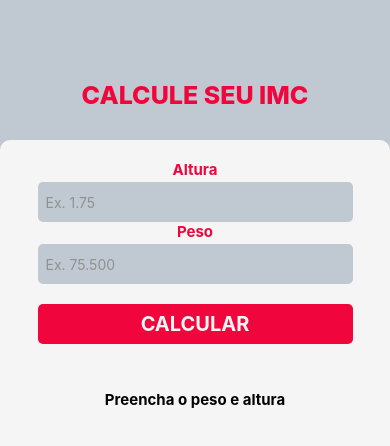
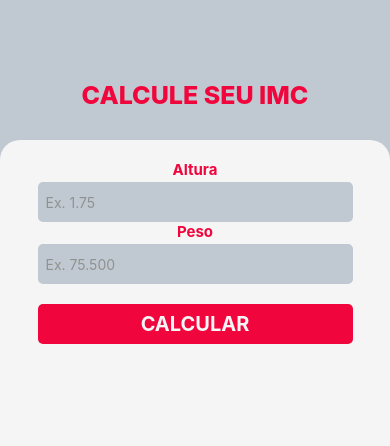
Before and after one commit to LucasPrado96/React-native-imc-calculator, a React Native app: screen / in a window 390 px wide. Shown: the top 446 px of the page. Built offline with nearby package versions, Linux system fonts and the light colour scheme.

Commit message:
Refatoramento da renderização dos components do Form

```diff
--- a/src/components/Form/Result/index.jsx
+++ b/src/components/Form/Result/index.jsx
@@ -10,19 +10,16 @@ export default function ResultImc(props) {
 
   return (
     <View style={styles.viewContainer}>
-      {
-     props.ImcResult &&  props.ImcResult.length !== '' ?
-        <View style={styles.boxButton}>
-          <TouchableOpacity onPress={onShare} style={styles.button}>
-            <Text style={styles.textButtonShare}>Share</Text>
-          </TouchableOpacity>
-        </View>
-         :
-        <View/>
-      }
+      <View style={styles.boxButton}>
 
-      <Text style={styles.textButton}>{props.MessageResult}</Text>
-      <Text style={styles.imc}>{props.ImcResult}</Text>
+        <Text style={styles.textButton}>{props.MessageResult}</Text>
+        <Text style={styles.imc}>{props.ImcResult}</Text>
+
+        <TouchableOpacity onPress={onShare} style={styles.button}>
+          <Text style={styles.textButtonShare}>Compartilhar</Text>
+        </TouchableOpacity>
+
+      </View>
     </View>
   );
 }
--- a/src/components/Form/Result/style.js
+++ b/src/components/Form/Result/style.js
@@ -9,18 +9,19 @@ const styles = StyleSheet.create({
         alignItems: 'center',
     },
     textButton:{
-        fontSize: 15,
+        fontSize: 25,
         fontWeight: 700,
         color: 'black',
     },
     imc: {
-        fontSize: 25,
+        fontSize: 35,
         fontWeight: 800,
         color: 'black',
     },
     boxButton:{
         display: 'flex',
-
+        justifyContent: 'center',
+        alignItems: 'center',
         width: '100%',
         marginBottom: 20,
     },
@@ -31,10 +32,10 @@ const styles = StyleSheet.create({
         alignItems: 'center',
         borderRadius: 5,
         padding: 10,
-        paddingHorizontal: 50,
+        paddingHorizontal: 40,
     },
     textButtonShare:{
-        fontSize: 14,
+        fontSize: 18,
         fontWeight: 800,
         color: '#fff'
     },
--- a/src/components/Form/index.jsx
+++ b/src/components/Form/index.jsx
@@ -1,72 +1,74 @@
-import { View, Text, TextInput, TouchableOpacity, Keyboard, Pressable } from 'react-native';
+import {
+  View,
+  Text,
+  TextInput,
+  TouchableOpacity,
+  Keyboard,
+  Pressable,
+} from "react-native";
 
-import { useState } from 'react';
-import ResultImc from './Result';
-import style from './style'
-
+import { useState } from "react";
+import ResultImc from "./Result";
+import style from "./style";
 
 export default function FormImg() {
-    const [height, setHeight] = useState('');
-    const [weight, setWeight] = useState('');
-    const [imc, setImc] = useState('');
-    const [messageResultImc, setMessageResult] = useState("Preencha o peso e altura");
-    const [buttonText, setButtontext] = useState('CALCULAR');
-    const [ errorMessage, setErrorMessage] = useState(null)
-
-
+  const [height, setHeight] = useState("");
+  const [weight, setWeight] = useState("");
+  const [imc, setImc] = useState("");
+  const [messageResultImc, setMessageResult] = useState(
+    "Preencha o peso e altura"
+  );
+  const [buttonText, setButtontext] = useState("CALCULAR");
+  const [errorMessage, setErrorMessage] = useState(null);
 
   function imcCalculator() {
-        let heightFormated = height.replace(',', '.')
-        let weightFormated = weight.replace(',', '.')
-        return setImc((weightFormated /(heightFormated * heightFormated)).toFixed(2));
-
+    let heightFormated = height.replace(",", ".");
+    let weightFormated = weight.replace(",", ".");
+    return setImc(
+      (weightFormated / (heightFormated * heightFormated)).toFixed(2)
+    );
   }
 
-    function verificationIfInputIsNull(){
-        if(imc == ''){
-
-            setErrorMessage("Campo Obrigatório*")
-
+  function verificationIfInputIsNull() {
+    if (imc == "") {
+      setErrorMessage("Campo Obrigatório*");
     }
   }
 
-    function ShowImc(){
-        if(height !== '' && weight !== ''){
+  function ShowImc() {
+    if (height !== "" && weight !== "") {
       imcCalculator();
-            setMessageResult('Seu IMC é: ');
-            setButtontext('CALCULAR NOVAMENTE');
-            setWeight('');
-            setHeight('');
-            setErrorMessage(null)
-            return;
+      setMessageResult("Seu IMC é: ");
+      setButtontext("CALCULAR NOVAMENTE");
+      setWeight("");
+      setHeight("");
+      setErrorMessage(null);
+    } else {
+      setButtontext("Calcular");
+      setImc('');
+      setMessageResult("Preencha o peso e altura");
+      verificationIfInputIsNull();
     }
-        setButtontext('Calcular');
-        setImc(null);
-        setMessageResult('Preencha o peso e altura');
-        verificationIfInputIsNull()
-
   }
 
-
-
   return (
-       <View  style={[style.background, style.boxshadow]}>
-            <Pressable  style={style.boxForm}>
+    <View style={[style.background, style.boxshadow]}>
+        { imc == '' ?
+        <Pressable style={style.boxForm}>
         <Text style={style.labelInput}>Altura</Text>
         <TextInput
-                placeholder='Ex. 1.75'
-                keyboardType='numeric'
+          placeholder="Ex. 1.75"
+          keyboardType="numeric"
           onChangeText={setHeight}
           value={height}
           style={style.input}
-
         />
         <Text style={style.errorMessage}>{errorMessage}</Text>
 
         <Text style={style.labelInput}>Peso</Text>
         <TextInput
-                placeholder='Ex. 75.500'
-                keyboardType='numeric'
+          placeholder="Ex. 75.500"
+          keyboardType="numeric"
           onChangeText={setWeight}
           value={weight}
           style={style.input}
@@ -76,9 +78,20 @@ export default function FormImg() {
         <TouchableOpacity style={style.buttonStyle} onPress={ShowImc}>
           <Text style={style.textButton}>{buttonText}</Text>
         </TouchableOpacity>
+      </Pressable>
+      :
+      <View style={[style.background, style.boxshadow]}>
 
-            </Pressable>
-            <ResultImc ImcResult={imc} MessageResult={messageResultImc}/>
+      <ResultImc ImcResult={imc} MessageResult={messageResultImc} />
+
+       <TouchableOpacity style={style.buttonStyle} onPress={ShowImc}>
+        <Text style={style.textButton}>{buttonText}</Text>
+      </TouchableOpacity>
+
     </View>
-    )
+
+
       }
+    </View>
+  );
+}
--- a/src/components/Form/style.js
+++ b/src/components/Form/style.js
@@ -10,8 +10,8 @@ const styles = StyleSheet.create({
         height: '100%',
         alignItems: 'center',
 
-        borderTopRightRadius: 10,
-        borderTopLeftRadius: 10,
+        borderTopRightRadius: 20,
+        borderTopLeftRadius: 20,
         elevation: 20,
 
     },
```
Lines whose indentation alone changed are shown as unchanged.
